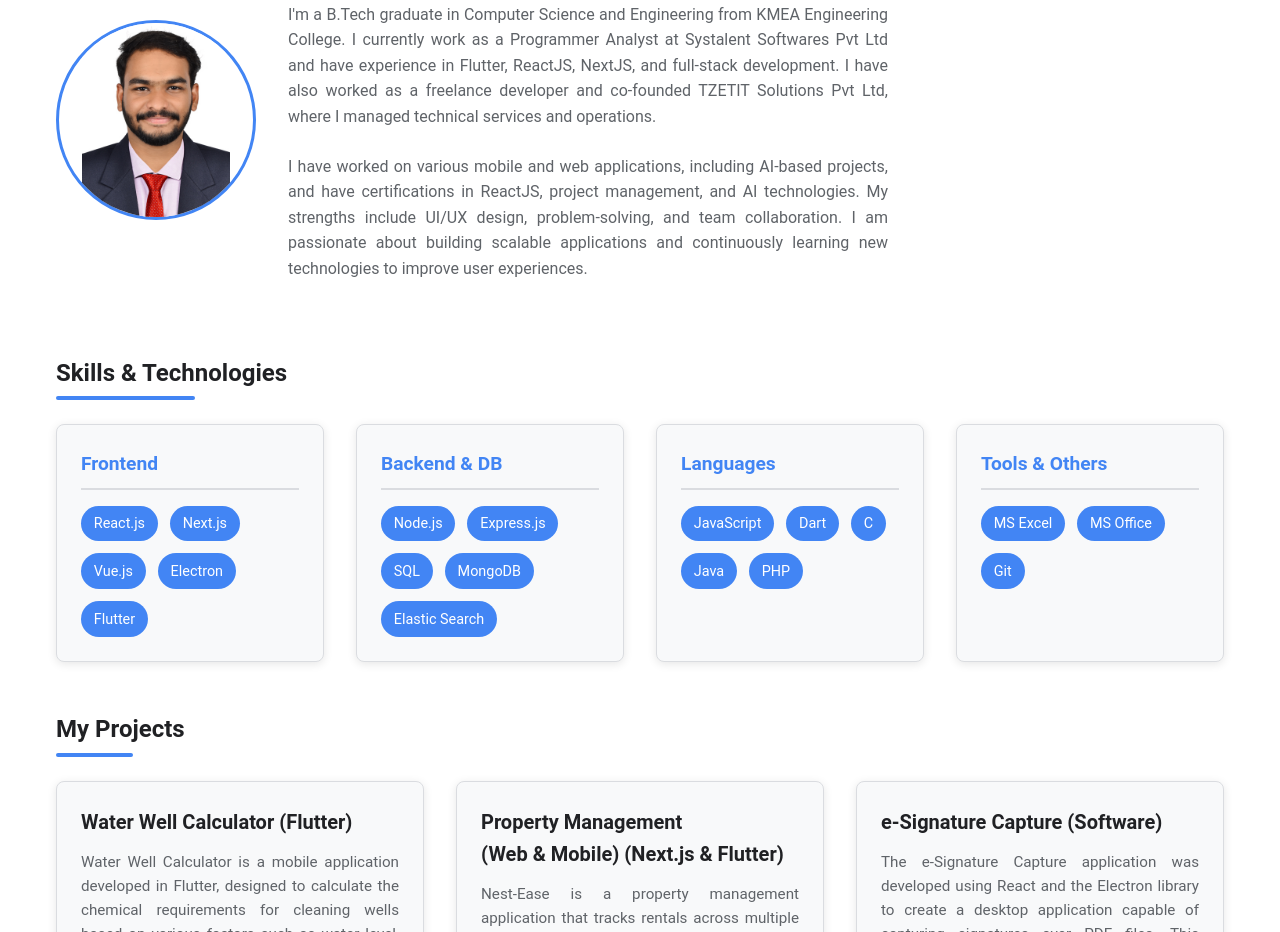
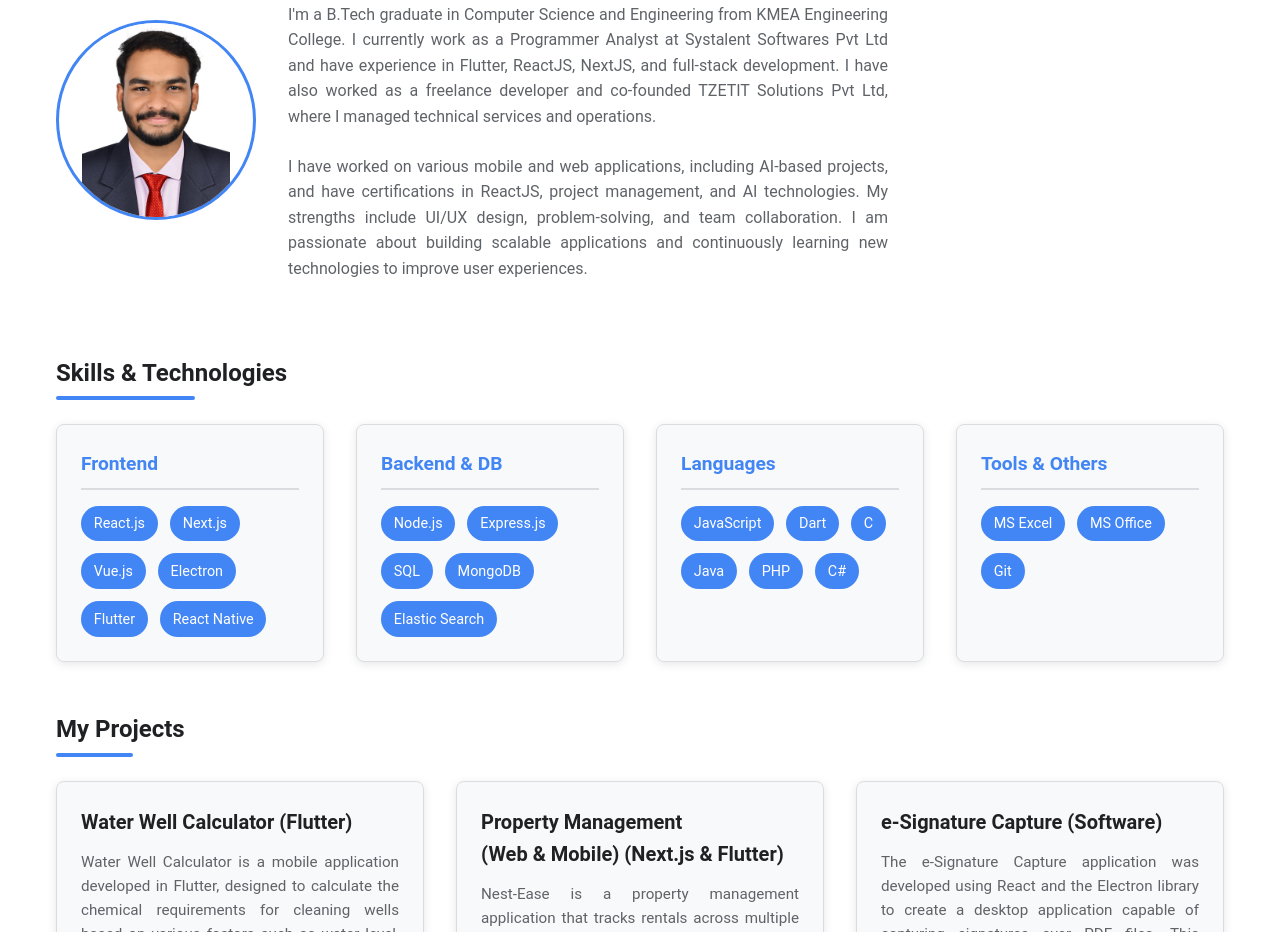
Before and after one commit to Mans22r/my-portfolio, a plain HTML site: page index.html in a window 1280 px wide. Shown: the part 168-1100 px from the top of the page. Drawn offline with Linux system fonts and the light colour scheme; a script that the page names is missing.

Commit message:
Update index.html
languages added

```diff
--- a/index.html
+++ b/index.html
@@ -34,6 +34,7 @@
                         <div class="skill-item">Vue.js</div>
                         <div class="skill-item">Electron</div>
                         <div class="skill-item">Flutter</div>
+                        <div class="skill-item">React Native</div>
                     </div>
                 </div>
                 <div class="skill-category">
@@ -54,6 +55,7 @@
                         <div class="skill-item">C</div>
                         <div class="skill-item">Java</div>
                         <div class="skill-item">PHP</div>
+                        <div class="skill-item">C#</div>
                     </div>
                 </div>
                 <div class="skill-category">
```
